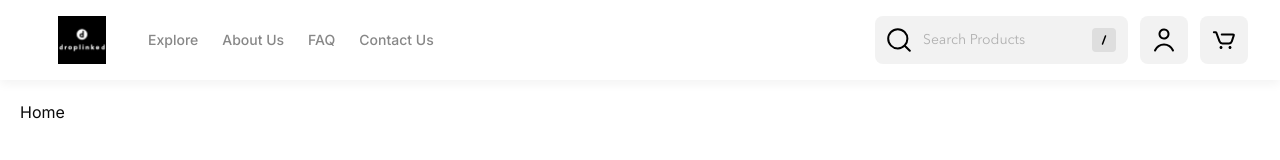
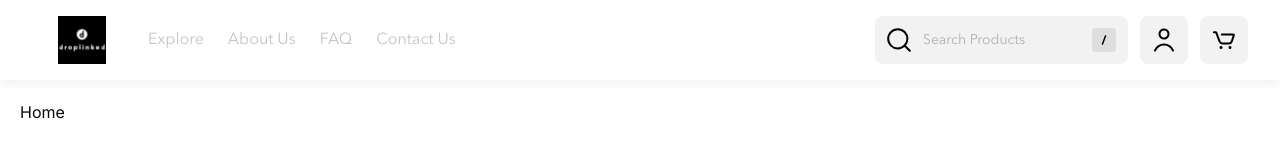
Before and after one commit to droplinked/Next-ShopFront, a Next.js app: page / in a window 1280 px wide. Shown: the top 160 px of the page. Built offline with nearby package versions, Linux system fonts and the light colour scheme.

Commit message:
updated typography component and interface

```diff
--- a/src/components/shared/typography/interface.ts
+++ b/src/components/shared/typography/interface.ts
@@ -1,4 +1,4 @@
-type VariantType = "default"
+type VariantType = "default" | "nav"
 export interface IAppTypography extends React.HTMLAttributes<HTMLParagraphElement> {
     appClassName?: string;
     appVariant?: VariantType
--- a/src/components/shared/typography/model.ts
+++ b/src/components/shared/typography/model.ts
@@ -1,12 +1,13 @@
+import { Avenir } from "@/app/styles/fonts";
 import { cva } from "class-variance-authority";
-
 namespace appTypographyModel {
     export const variants = cva(
-        "text-secondary-foreground text-sm font-medium",
+        "",
         {
             variants: {
                 appVariant: {
-                    default: "",
+                    default: "text-sm font-medium",
+                    nav: `text-nav text-base font-medium ${Avenir.className}`
                 },
             },
             defaultVariants: {
```
